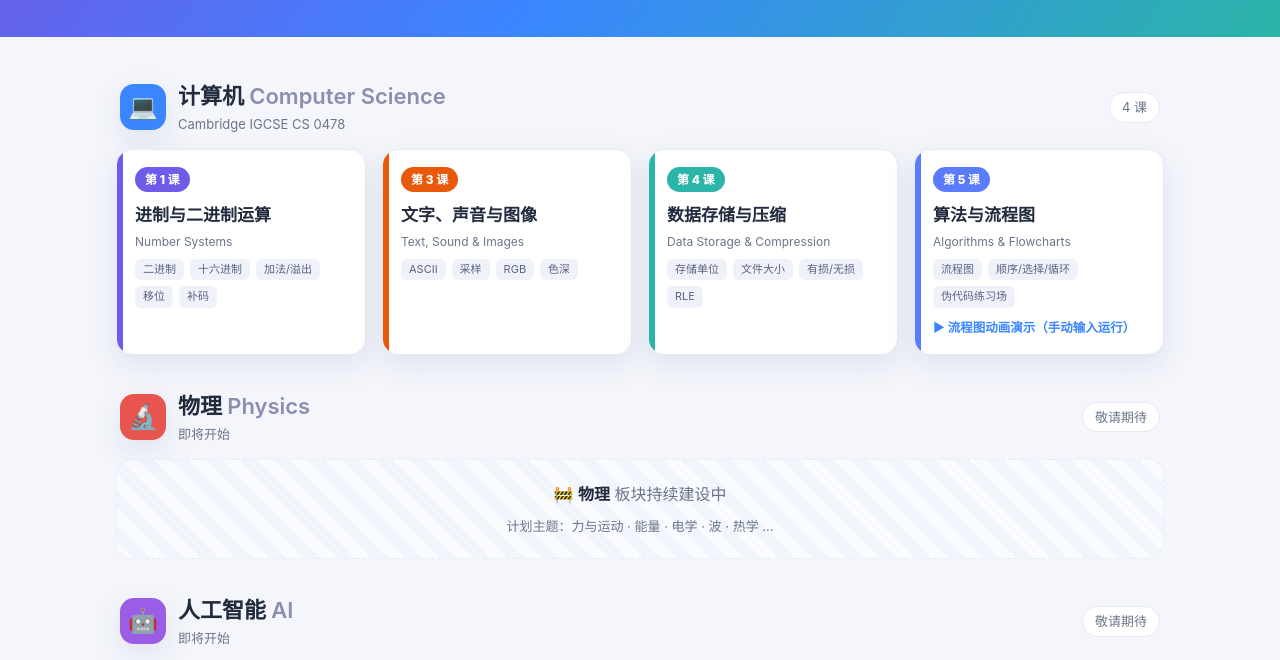
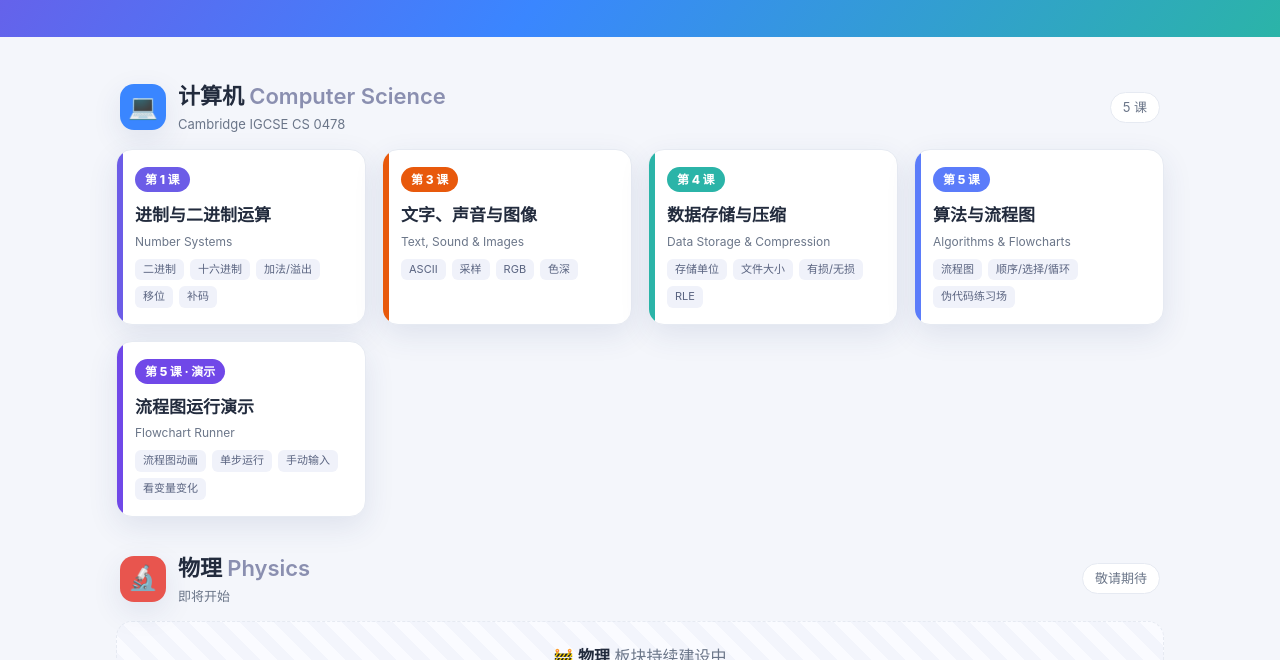
Before and after one commit to lqlzero-lang/study, a plain HTML site: page index.html in a window 1280 px wide. Shown: the part 134-794 px from the top of the page. Drawn offline with Linux system fonts and the light colour scheme.

Commit message:
首页：流程图运行演示改为独立卡片
Co-Authored-By: Claude Opus 4.8 <noreply@anthropic.com>

```diff
--- a/index.html
+++ b/index.html
@@ -52,8 +52,9 @@ const SUBJECTS=[
      {n:'第 4 课', title:'数据存储与压缩', en:'Data Storage & Compression', color:'#2bb4a8',
       href:'lesson 4 数据存储及压缩/计算机课-第4课.html', tags:['存储单位','文件大小','有损/无损','RLE']},
      {n:'第 5 课', title:'算法与流程图', en:'Algorithms & Flowcharts', color:'#5b7cfa',
-      href:'lesson 5 编程流程图/计算机课-第5课.html', tags:['流程图','顺序/选择/循环','伪代码练习场'],
-      extra:{label:'▶ 流程图动画演示（手动输入运行）', href:'lesson 5 编程流程图/练习场习题流程图演示.html'}},
+      href:'lesson 5 编程流程图/计算机课-第5课.html', tags:['流程图','顺序/选择/循环','伪代码练习场']},
+     {n:'第 5 课 · 演示', title:'流程图运行演示', en:'Flowchart Runner', color:'#7048e8',
+      href:'lesson 5 编程流程图/练习场习题流程图演示.html', tags:['流程图动画','单步运行','手动输入','看变量变化']},
    ]},
   {name:'物理', en:'Physics', icon:'🔬', color:'#e8554e', sub:'即将开始', lessons:[], soon:true,
    topics:'力与运动 · 能量 · 电学 · 波 · 热学 …'},
@@ -77,12 +78,7 @@ SUBJECTS.forEach(s=>{
         '<span class="badge" style="background:'+l.color+'">'+l.n+'</span>'+
         '<h3>'+l.title+'</h3><div class="ten">'+l.en+'</div>'+
         '<div class="tags">'+l.tags.map(t=>'<span class="tag">'+t+'</span>').join('')+'</div>';
-      if(l.extra)html+='<div class="extra">'+l.extra.label+'</div>';
       a.innerHTML=html;
-      if(l.extra){a.addEventListener('click',e=>{ // 点底部"演示"链接走子页面，否则进主课
-        const r=a.querySelector('.extra').getBoundingClientRect();
-        if(e.clientY>=r.top&&e.clientY<=r.bottom){e.preventDefault();location.href=encodeURI(l.extra.href);}
-      });}
       grid.appendChild(a);
     });
     sec.appendChild(grid);
```
Also changed, not shown: 1 other file.
